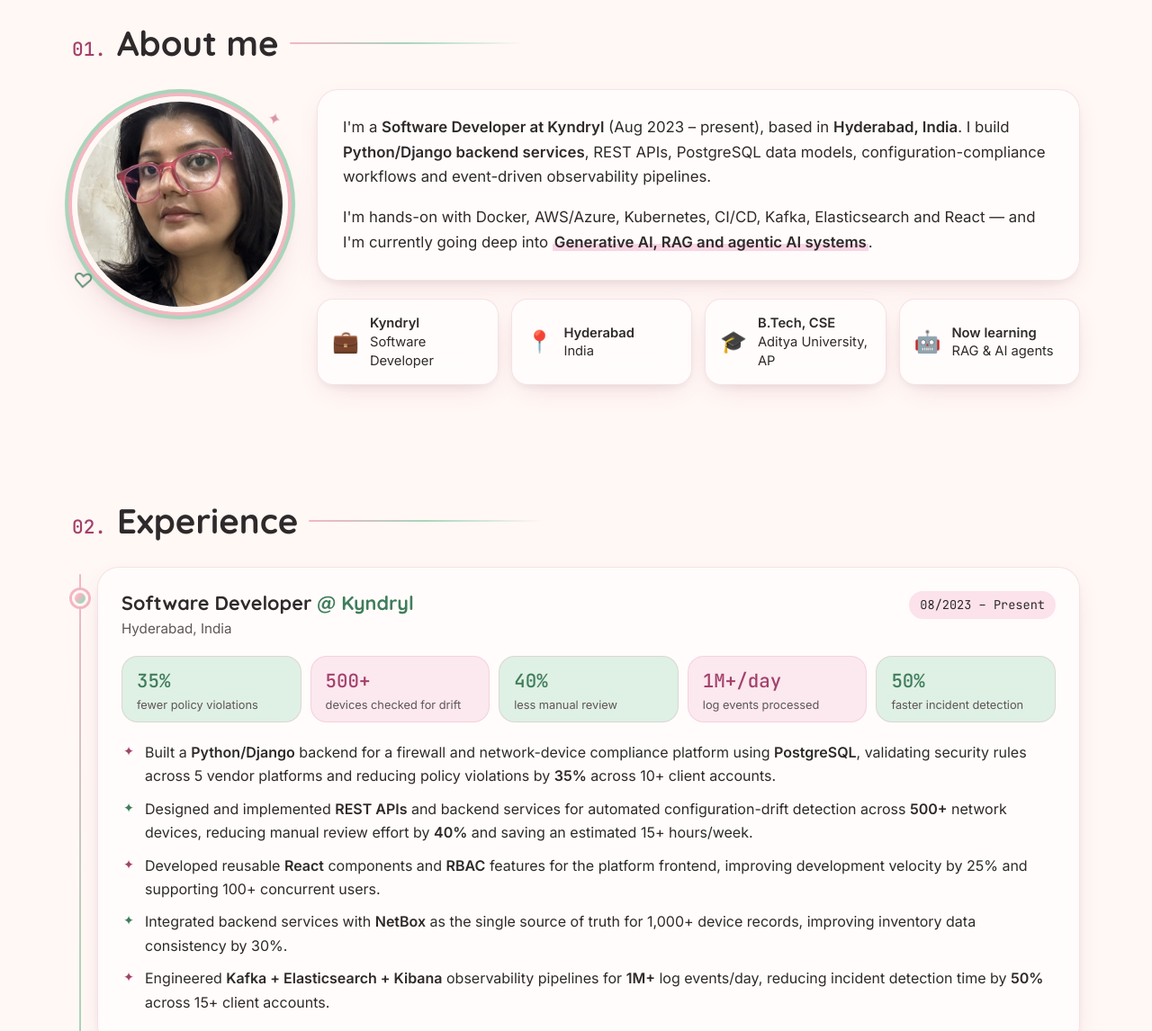
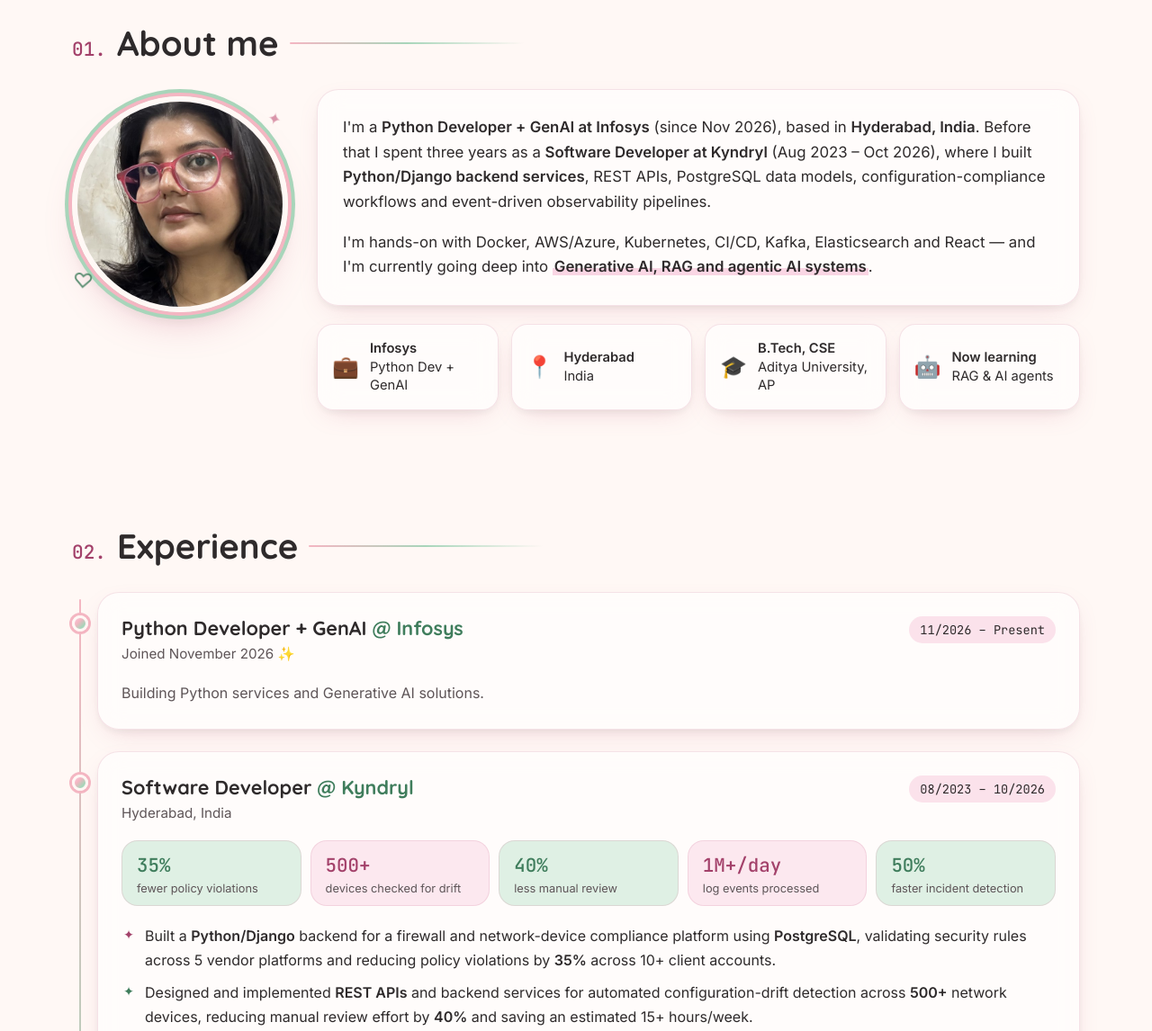
Before and after one commit to nidakhanam/nidakhanam.github.io, a plain HTML site: page index.html in a window 1280 px wide. Shown: the part 840-1986 px from the top of the page at 90% size. Drawn offline with Linux system fonts and the light colour scheme.

Commit message:
Add Infosys role, DocuMind project; remove resume button
Co-Authored-By: Claude Opus 5.5 <noreply@anthropic.com>
Claude-Session: https://claude.ai/code/session_01SZVc4HvYHr7dQmfoWvh2py

```diff
--- a/index.html
+++ b/index.html
@@ -91,10 +91,7 @@
 
         <div class="hero__actions">
           <a href="#projects" class="btn btn--primary">View Projects</a>
-          <a href="assets/Nida_Khanam_Resume.pdf" class="btn btn--ghost" data-link="resume" download>
-            Download Resume
-            <svg class="icon" viewBox="0 0 24 24" aria-hidden="true"><path d="M12 3v12m0 0-5-5m5 5 5-5M5 21h14" fill="none" stroke="currentColor" stroke-width="2" stroke-linecap="round" stroke-linejoin="round"/></svg>
-          </a>
+          <a href="#contact" class="btn btn--ghost">Get in touch <span aria-hidden="true">💌</span></a>
         </div>
 
         <ul class="socials" aria-label="Social links">
@@ -143,8 +140,9 @@
         </figure>
         <div class="about__card glass">
           <p>
-            I'm a <strong>Software Developer at Kyndryl</strong> (Aug 2023 – present), based in
-            <strong>Hyderabad, India</strong>. I build <strong>Python/Django backend services</strong>,
+            I'm a <strong>Python Developer + GenAI at Infosys</strong> (since Nov 2026), based in
+            <strong>Hyderabad, India</strong>. Before that I spent three years as a
+            <strong>Software Developer at Kyndryl</strong> (Aug 2023 – Oct 2026), where I built <strong>Python/Django backend services</strong>,
             REST APIs, PostgreSQL data models, configuration-compliance workflows and
             event-driven observability pipelines.
           </p>
@@ -154,7 +152,7 @@
           </p>
         </div>
         <ul class="about__facts">
-          <li class="fact glass"><span class="fact__icon" aria-hidden="true">💼</span><span><strong>Kyndryl</strong><br />Software Developer</span></li>
+          <li class="fact glass"><span class="fact__icon" aria-hidden="true">💼</span><span><strong>Infosys</strong><br />Python Dev + GenAI</span></li>
           <li class="fact glass"><span class="fact__icon" aria-hidden="true">📍</span><span><strong>Hyderabad</strong><br />India</span></li>
           <li class="fact glass"><span class="fact__icon" aria-hidden="true">🎓</span><span><strong>B.Tech, CSE</strong><br />Aditya University, AP</span></li>
           <li class="fact glass"><span class="fact__icon" aria-hidden="true">🤖</span><span><strong>Now learning</strong><br />RAG &amp; AI agents</span></li>
@@ -172,10 +170,24 @@
           <article class="timeline__card glass">
             <header class="timeline__head">
               <div>
+                <h3>Python Developer + GenAI <span class="at">@ Infosys</span></h3>
+                <p class="muted">Joined November 2026 <span aria-hidden="true">✨</span></p>
+              </div>
+              <p class="pill pill--date pill--now"><time datetime="2026-11">11/2026</time> – Present</p>
+            </header>
+            <p class="timeline__note">Building Python services and Generative AI solutions.</p>
+          </article>
+        </li>
+
+        <li class="timeline__item reveal">
+          <span class="timeline__marker" aria-hidden="true"></span>
+          <article class="timeline__card glass">
+            <header class="timeline__head">
+              <div>
                 <h3>Software Developer <span class="at">@ Kyndryl</span></h3>
                 <p class="muted">Hyderabad, India</p>
               </div>
-              <p class="pill pill--date"><time datetime="2023-08">08/2023</time> – Present</p>
+              <p class="pill pill--date"><time datetime="2023-08">08/2023</time> – <time datetime="2026-10">10/2026</time></p>
             </header>
 
             <ul class="stats" aria-label="Key impact numbers">
--- a/script.js
+++ b/script.js
@@ -5,12 +5,11 @@ const CONFIG = {
   GITHUB_URL: "https://github.com/nidakhanam",
   LINKEDIN_URL: "https://www.linkedin.com/in/nida-khanam-b4398920a/",
   EMAIL: "nidakhanzohra@gmail.com",
-  RESUME_PATH: "assets/Nida_Khanam_Resume.pdf", // put your PDF in /assets with this name
 
   // ⭐ Featured GenAI / Agentic AI project (shown first, as a large card)
   GENAI_PROJECT: {
-    name: "[PROJECT NAME — GenAI / Agentic AI project]",
-    description: "[ONE-LINE DESCRIPTION — e.g. An AI agent that answers questions over your docs and takes actions via tools.]",
+    name: "DocuMind",
+    description: "AI document assistant: upload PDFs and docs, and it retrieves the most relevant passages with RAG to answer questions with cited sources. An agent layer uses tools to summarize, compare and extract information across documents.",
     tech: ["Python", "FastAPI", "LangGraph", "RAG", "Vector DB", "LLM API", "Docker"],
     githubUrl: "#", // replace "#" with the repo link
     demoUrl: "#",   // replace "#" with a live demo link (or leave "#" to show "Demo soon")
@@ -92,7 +91,6 @@ function applyLinks() {
     github: CONFIG.GITHUB_URL,
     linkedin: CONFIG.LINKEDIN_URL,
     email: `mailto:${CONFIG.EMAIL}`,
-    resume: CONFIG.RESUME_PATH,
   };
   document.querySelectorAll("[data-link]").forEach((el) => {
     const url = map[el.dataset.link];
--- a/styles.css
+++ b/styles.css
@@ -360,6 +360,10 @@ ul, ol { padding: 0; margin: 0; list-style: none; }
   background: linear-gradient(var(--baby-pink), var(--sage)); border-radius: 2px;
 }
 .timeline__item { position: relative; }
+.timeline__item + .timeline__item { margin-top: 24px; }
+.timeline__note { margin: 0; color: var(--text-muted); }
+.pill--now { background: rgba(184, 224, 200, 0.6); }
+[data-theme="dark"] .pill--now { background: rgba(63, 125, 92, 0.45); }
 .timeline__marker {
   position: absolute; left: -28px; top: 26px; width: 18px; height: 18px; border-radius: 50%;
   background: var(--grad); border: 3px solid var(--bg); box-shadow: 0 0 0 3px var(--baby-pink);
```
Also changed, not shown: 1 other file.
